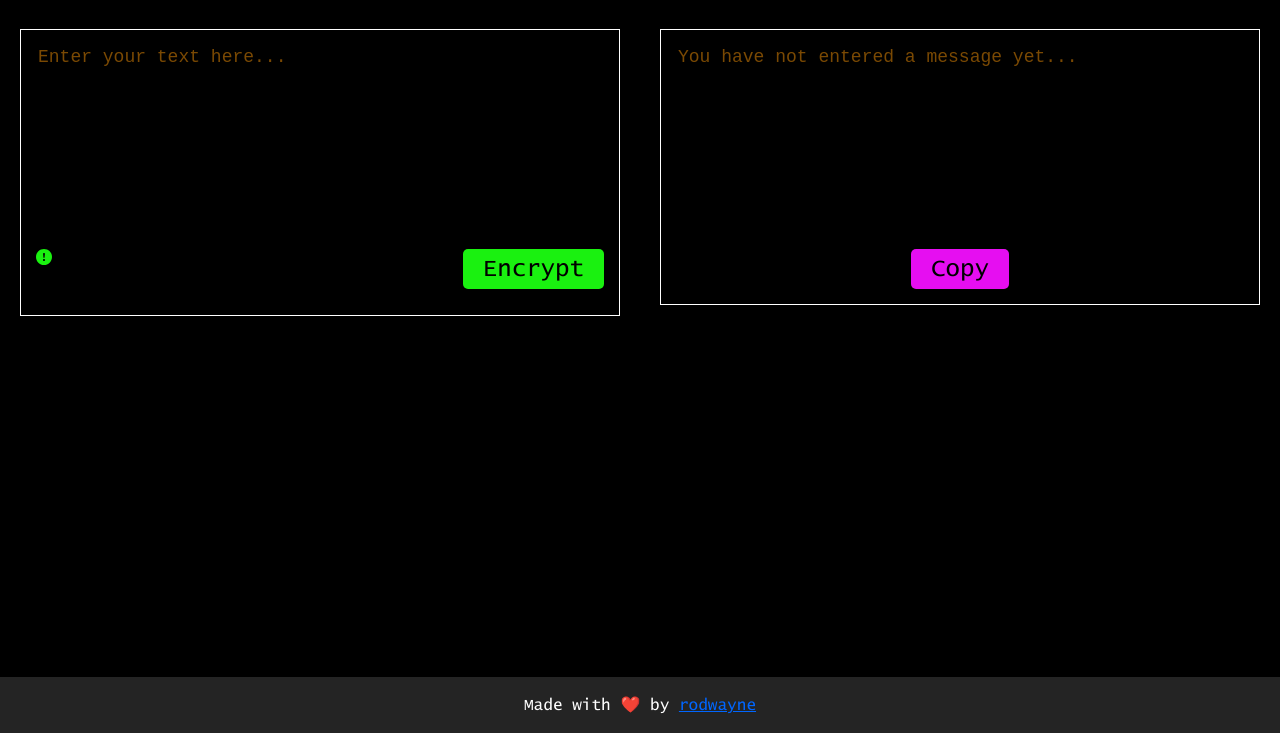
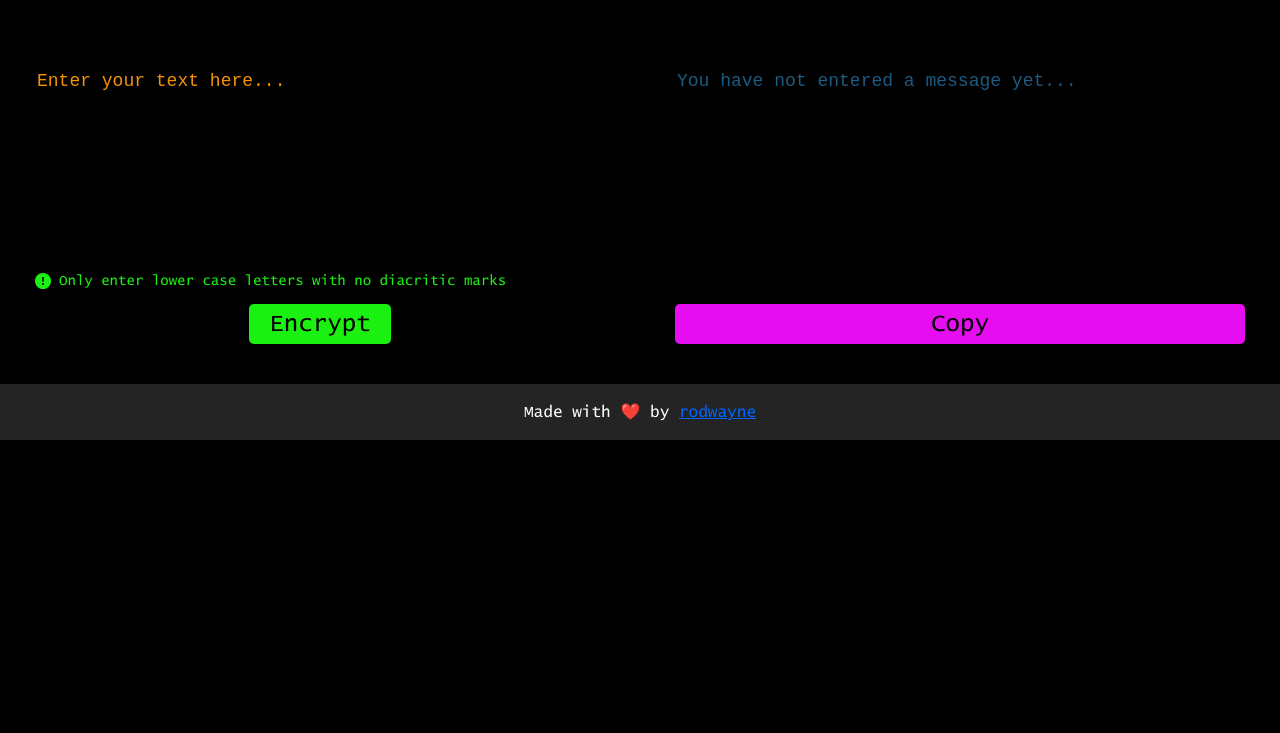
Before and after one commit to rodwayne/encryptor-challenge, a plain HTML site: page index.html in a window 1280 px wide. Shown: the part 67-800 px from the top of the page. Drawn offline with Linux system fonts and the light colour scheme.

Commit message:
Style buttons for encryptor box

```diff
--- a/styles/style.css
+++ b/styles/style.css
@@ -38,9 +38,10 @@ h1 {
   justify-content: space-around;
   max-width: 1400px;
   width: 100%;
-  /* height: fit-content; */
+  max-height: fit-content;
   margin: 0 auto;
   flex: 1;
+  padding: 25px 0;
 }
 
 .enter-message-area,
@@ -49,10 +50,12 @@ h1 {
   flex-direction: column;
   max-width: 600px;
   width: 100%;
-  height: fit-content;
-  max-height: 100%;
+  /* height: fit-content;
+  max-height: 100%; */
   padding: 15px;
-  border: 1px solid #ffffff;
+  box-shadow: #1af110;
+  /* border: 1px solid #ffffff; */
+  /* background-color: #242424; */
 }
 
 .enter-message-text,
@@ -63,15 +66,40 @@ h1 {
   border: none;
   font-size: 18px;
   resize: none;
+  /* background-color: transparent; */
+  flex: 1;
 }
 
-.enter-message-text::placeholder,
+.enter-message-text::placeholder {
+  color: #f49206;
+}
+
+/* .enter-message-text::placeholder, */
 .show-message-text::placeholder {
-  color: rgba(244, 146, 6, 0.5);
+  color: rgba(57, 182, 255, 0.5);
 }
 
 .enter-message-btn-area,
 .show-message-btn-area {
+  display: flex;
+  justify-content: center;
+  flex-direction: column;
+}
+
+.advice-box {
+  display: flex;
+  align-items: center;
+  column-gap: 8px;
+  margin-bottom: 15px;
+}
+
+.advice-text {
+  color: #1af110;
+  font-size: 14px;
+}
+
+/* div para centrar el boton mientras mantiene la proporcion */
+.enter-message-btn-area div:last-child {
   display: flex;
   justify-content: center;
 }
```
